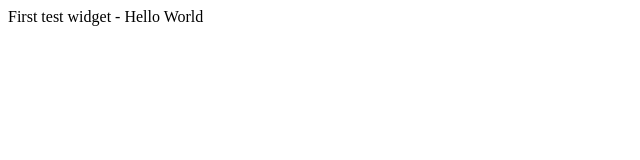
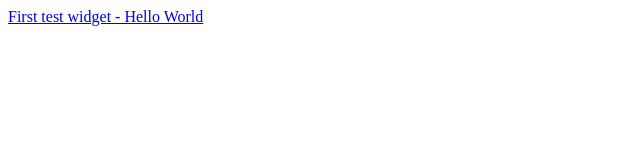
Before and after one commit to praakhya/widgets, a plain HTML site: page index.html in a window 1280 px wide. Shown: the whole page, without its empty margins (0-640 px from the left). Drawn offline with Linux system fonts and the light colour scheme.

Commit message:
Test widget

```diff
--- a/index.html
+++ b/index.html
@@ -3,6 +3,6 @@
         <title>Widgety</title>
     </head>
     <body>
-        <a hred="helloWorld.html">First test widget - Hello World</a>
+        <a href="helloWorld.html">First test widget - Hello World</a>
     </body>
 </html>
```
